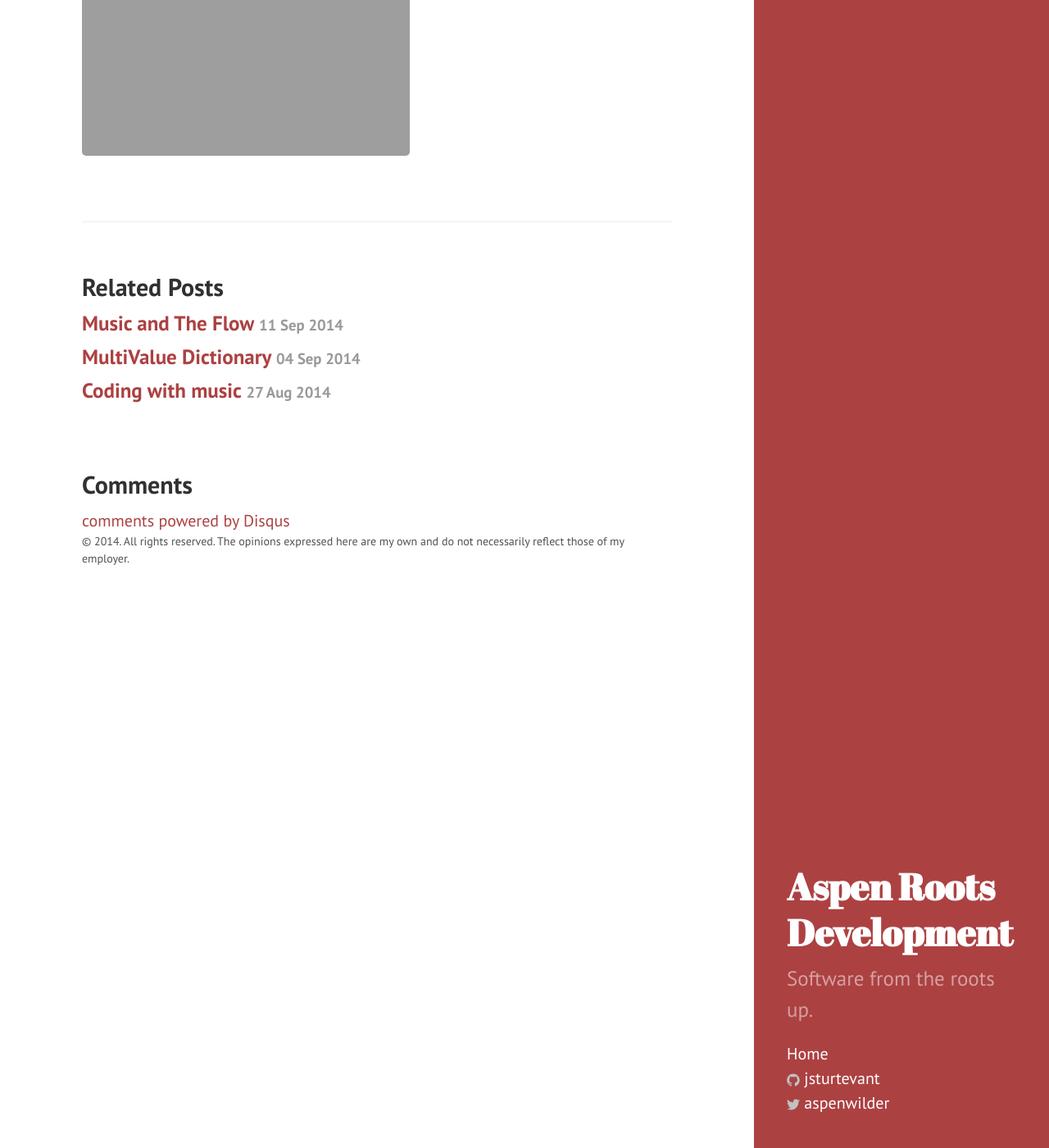
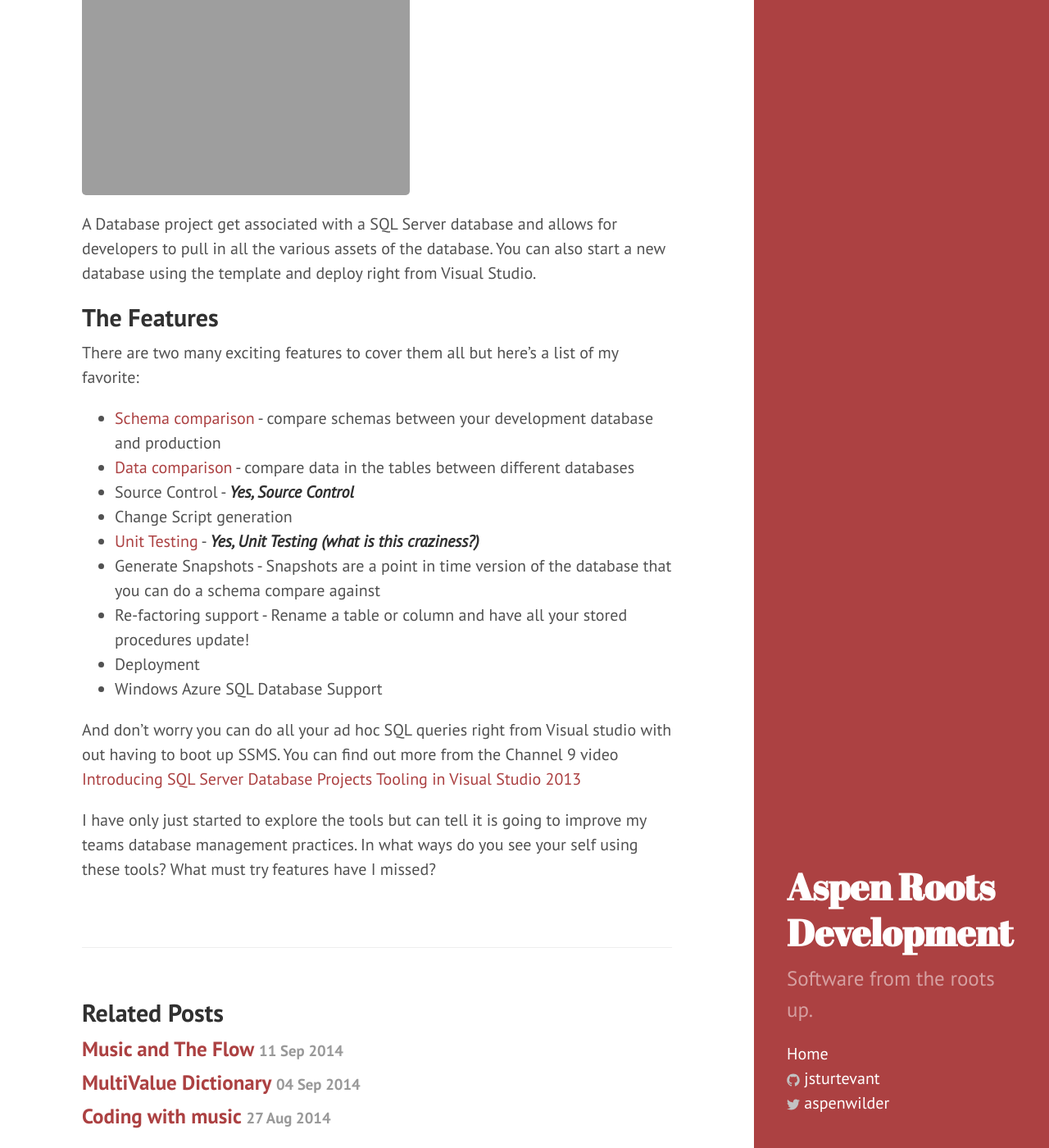
Before and after one commit to jsturtevant/jsturtevant.github.io, a Jekyll site: the page built from _posts/2014-09-18-Visual-Studio-SQL-Server-Database-Projects.markdown, in a window 1280 px wide and 1400 px high, scrolled down 560 px. Shown: the whole window at 82% size. Built offline with Jekyll 4.4.1, drawn with Linux system fonts in a browser that asks for light colours; Markdown is read by kramdown in place of the engine named in the settings; comment, search, counter and statistics services are not loaded; some of the changed text lies outside the part shown.

Commit message:
rough draft

```diff
--- a/_posts/2014-09-18-Visual-Studio-SQL-Server-Database-Projects.markdown
+++ b/_posts/2014-09-18-Visual-Studio-SQL-Server-Database-Projects.markdown
@@ -2,11 +2,31 @@
 layout: post
 title:  "Visual Studio SQL Server Database Projects"
 date:   2014-09-18
-categories: SSMS
+categories: SSMS, SQL
 ---
 
-Visual Studio is a large application with so many features that you sometimes you stumble into a new one and think *"if I had know that 3 years ago..."*  With all the hype over new features like Code Lens and Code Peek there are some features  A feature that has been
+Visual Studio is a large application with so many features that you sometimes you stumble into a new one and think *if I had know that 3 years ago.*  With all the hype over new features like [Code Lens](http://msdn.microsoft.com/en-us/library/dn269218.aspx), [Peek Definition](http://msdn.microsoft.com/en-us/library/dn160178.aspx) and [ASP.NET Integration](http://blogs.msdn.com/b/webdev/archive/2013/10/16/asp-net-features-in-new-project-templates-in-visual-studio-2013.aspx) there are some features that aren't as flashy and don't get the attention they deserve...
 
-A co-worker of mine, Floyd, (you can find him at [@fhilton](https://twitter.com/fhilton))  recently stumbled into SQL Server Database Project templates and I think he found a gold mine.
+## SQL Server Database Projects
+A co-worker of mine, Floyd, (you can find him at [@fhilton](https://twitter.com/fhilton))  recently stumbled SQL Server Database Project templates and I think he found a gold mine:
 
 ![Visual Studio 2013 SQL Server Database Project Template]({{ site.url }}/assets/vs-2013-sql-server-database-template.jpg)
+
+A Database project get associated with a SQL Server database and allows for developers to pull in all the various assets of the database. You can also start a new database using the template and deploy right from Visual Studio.
+
+## The Features
+There are two many exciting features to cover them all but here's a list of my favorite:
+
+- [Schema comparison](http://channel9.msdn.com/Events/Visual-Studio/Launch-2013/VS108) - compare schemas between your development database and production
+- [Data comparison](http://channel9.msdn.com/Events/Visual-Studio/Launch-2013/VS108) - compare data in the tables between different databases
+- Source Control - ***Yes, Source Control***
+- Change Script generation
+- [Unit Testing](http://channel9.msdn.com/Events/Visual-Studio/Launch-2013/QE107) - ***Yes, Unit Testing (what is this craziness?)***
+- Generate Snapshots - Snapshots are a point in time version of the database that you can do a schema compare against
+- Re-factoring support - Rename a table or column and have all your stored procedures update!
+- Deployment
+- Windows Azure SQL Database Support
+
+And don't worry you can do all your ad hoc SQL queries right from Visual studio with out having to boot up SSMS.  You can find out more from the Channel 9 video  [Introducing SQL Server Database Projects Tooling in Visual Studio 2013](http://channel9.msdn.com/Events/Visual-Studio/Launch-2013/VS111)
+
+I have only just started to explore the tools but can tell it is going to improve my teams database management practices.  In what ways do you see your self using these tools?  What must try features have I missed?
```
